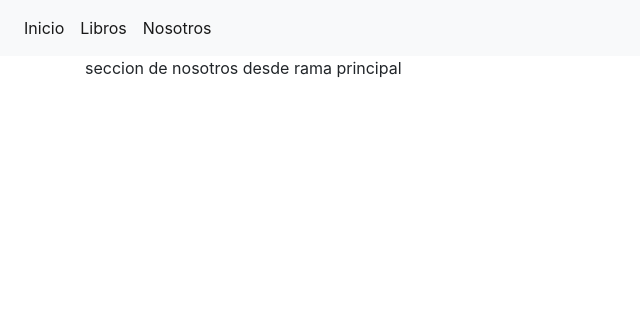
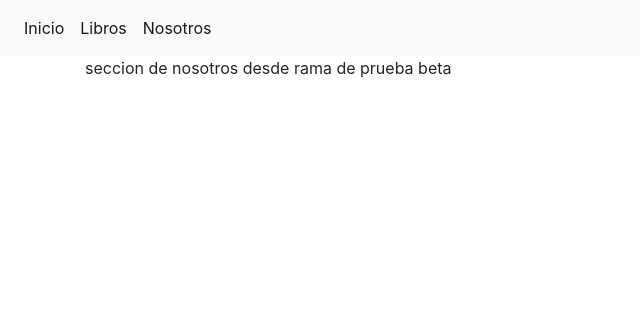
Before and after one commit to Alexander7000/HDP115G25, a Django app: page /nosotros in a window 1280 px wide. Shown: the top 316 px of the page, without its empty margins (0-640 px from the left). Run offline with Django 3.2, Linux system fonts and the light colour scheme; some libraries are stand-ins or nearby versions.

Commit message:
creacion de rama beta

```diff
--- a/libreria/templates/paginas/nosotros.html
+++ b/libreria/templates/paginas/nosotros.html
@@ -4,6 +4,6 @@
 
 {% block contenido %}
 
-    seccion de nosotros desde rama principal
+    seccion de nosotros desde rama de prueba beta
 
 {%endblock %}
```
